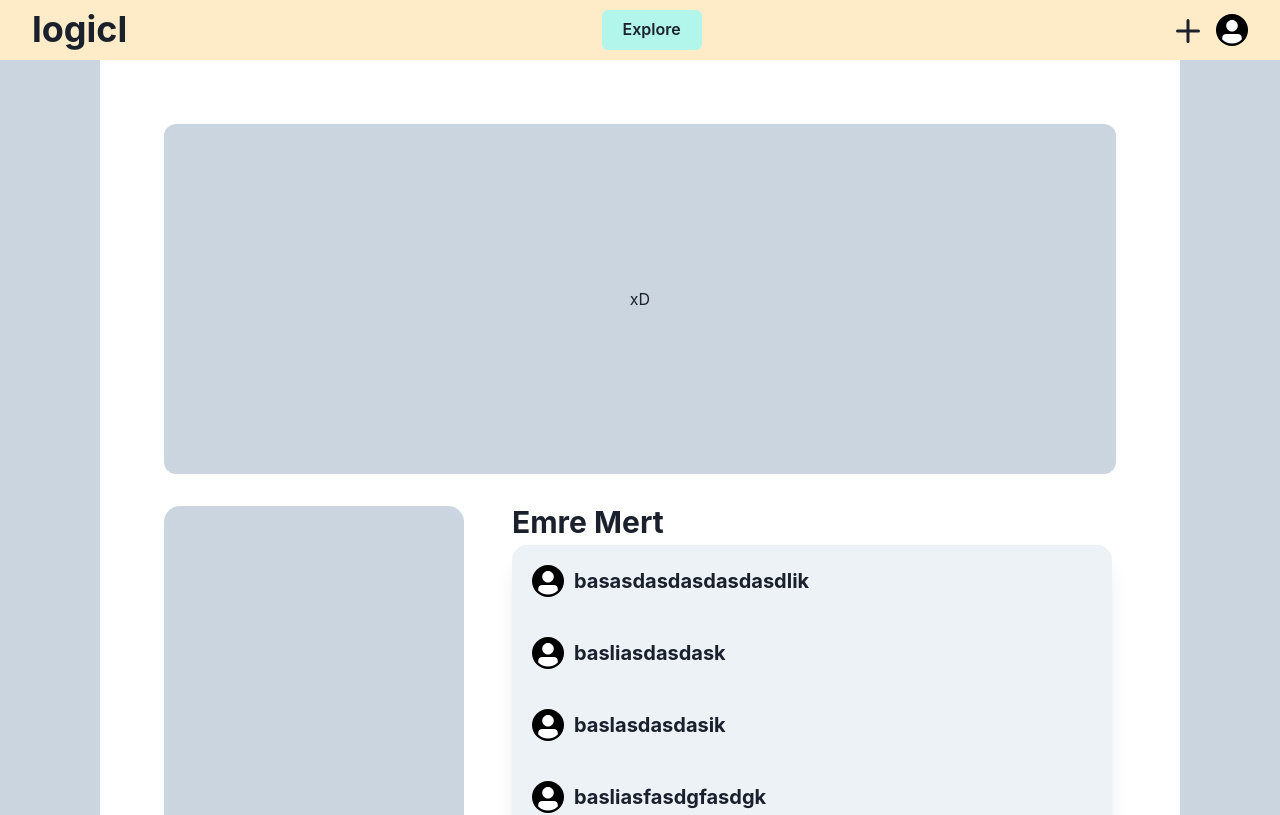
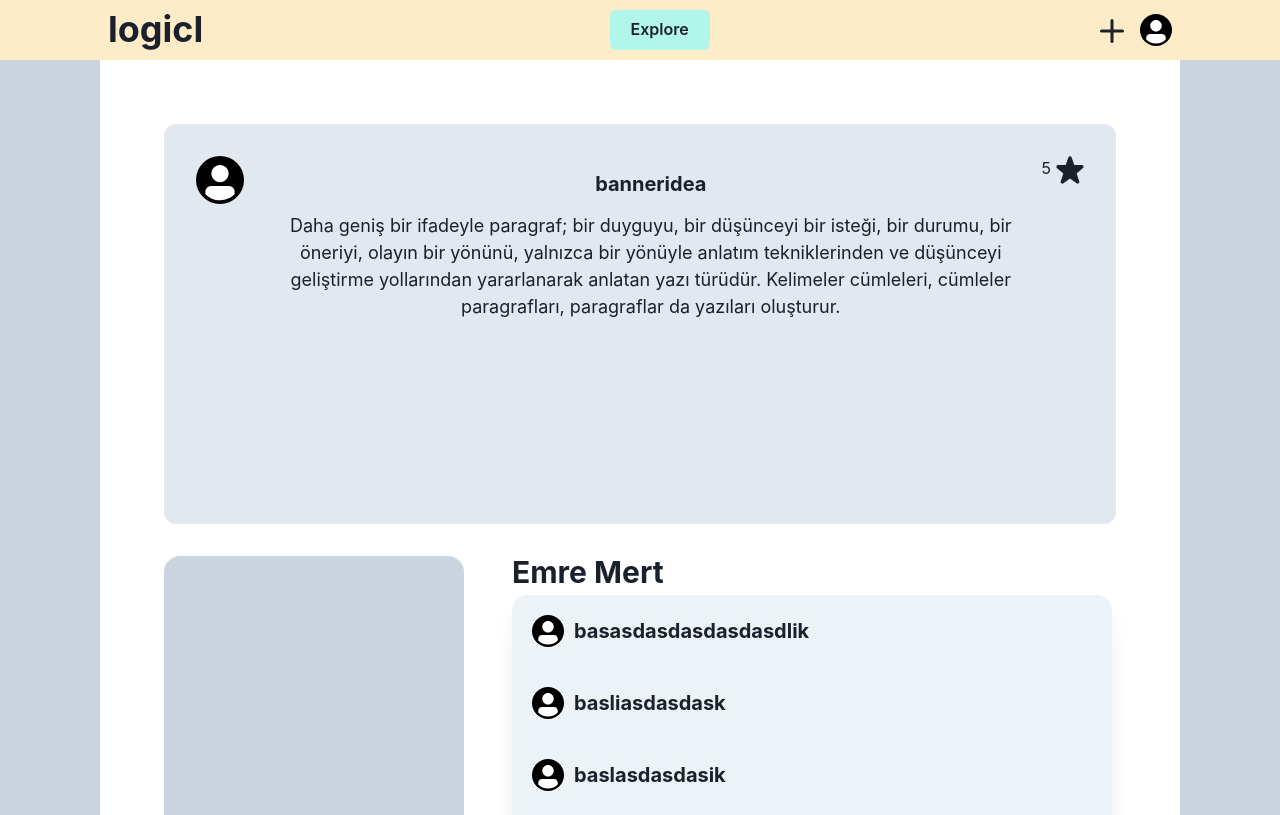
Before and after one commit to keremesen/logicl-poc, a React (Create React App) app: page / in a window 1280 px wide. Shown: the top 815 px of the page. Built offline with nearby package versions, Linux system fonts and the light colour scheme; no server answers.

Commit message:
added banner idea component and edited navbar

```diff
--- a/src/Pages/Main.js
+++ b/src/Pages/Main.js
@@ -1,6 +1,15 @@
-import { Flex, Text } from "@chakra-ui/react";
+import { Flex } from "@chakra-ui/react";
 import IdeaGroup from "../components/IdeaGroup";
 import Menu from "../components/Menu";
+import BannerIdea from "../components/BannerIdea";
+
+const bannerIdea = {
+  title: "banneridea",
+  avatar: "",
+  text:
+    "Daha geniş bir ifadeyle paragraf; bir duyguyu, bir düşünceyi bir isteği, bir durumu, bir öneriyi, olayın bir yönünü, yalnızca bir yönüyle anlatım tekniklerinden ve düşünceyi geliştirme yollarından yararlanarak anlatan yazı türüdür. Kelimeler cümleleri, cümleler paragrafları, paragraflar da yazıları oluşturur.",
+  rating: "5",
+};
 
 const ideas = [
   {
@@ -24,17 +33,7 @@ function Main() {
   return (
     <>
       <Flex w="1080px" h="100%" bgColor="#fff" p="64px" direction="column">
-        <Flex
-          w="100%"
-          h="350px"
-          bgColor="gray.300"
-          borderRadius="12px"
-          justify="center"
-          align="center"
-          textAlign="center"
-        >
-          <Text>xD</Text>
-        </Flex>
+        <BannerIdea idea={bannerIdea} />
         <Flex flexDirection="row">
           <Menu />
           <Flex flexDirection="column" marginLeft="48px">
--- /dev/null
+++ b/src/components/BannerIdea.js
@@ -0,0 +1,30 @@
+import { StarIcon } from "@chakra-ui/icons";
+import { Flex, Text, Heading, Avatar } from "@chakra-ui/react";
+
+const BannerIdea = ({idea}) => {
+  return (
+    <Flex
+      w="100%"
+      h="400px"
+      bgColor="gray.200"
+      borderRadius="12px"
+      _hover={{bg:'gray.300'}}
+      cursor="pointer"
+
+    >
+      <Flex width="100%" justifyContent="space-between" m="32px" textAlign="center">
+        <Avatar boxSize={12} bgColor="#000" src={idea.avatar} mr={4} />
+        <Flex direction="column" mt="16px">
+          <Heading size="md" mb="16px">{idea.title}</Heading>
+          <Text fontSize="lg">{idea.text}</Text>
+        </Flex>
+        <Flex >
+          <Text mr="5px">{idea.rating}</Text>
+          <StarIcon w={7} h={7} />
+        </Flex>
+      </Flex>
+    </Flex>
+  );
+};
+
+export default BannerIdea;
--- a/src/components/IdeaGroup.js
+++ b/src/components/IdeaGroup.js
@@ -16,6 +16,7 @@ const IdeaGroup = ({ title, list }) => {
         borderRadius="15px"
         transition="200ms ease-in-out"
         boxShadow="xl"
+        _hover={{bg:'gray.300'}}
       >
         {list.map((idea,index) => (
           <Flex
@@ -28,7 +29,7 @@ const IdeaGroup = ({ title, list }) => {
             m="5px"
             transition="200ms ease-in-out"
             cursor="pointer"
-            _hover={{ background: "gray.200" }}
+            _hover={{ background: "gray.100" }}
 
           >
             <Avatar boxSize={8} bgColor="#000" mr="10px" src={idea.avatar} />
--- a/src/components/NavBar.js
+++ b/src/components/NavBar.js
@@ -12,16 +12,22 @@ const NavBar = () => {
       h="60px"
       bgColor="#FEEBC8"
       align="center"
+      justifyContent="center"
+    >
+      <Flex
+      bgColor="#FEEBC8"
+      h="60px"
+      align="center"
       justify="space-between"
-      px="32px"
-    >
+      px="8px"
+      w="1080px">
         <Flex>
           <Heading>
-          <Link to="/">logicl</Link>
+            <Link to="/" style={{padding:'6px 16px 6px 0px'}}>logicl</Link>
           </Heading>
         </Flex>
         <Button backgroundColor="teal.100" w="100px">
-        <Link to="/explore">Explore</Link>
+          <Link to="/explore" style={{padding:"12px 22px"}}>Explore</Link>
         </Button>
         <Stack direction="row" spacing="16px" align="center">
           <Link to={auth.user ? "/share" : "/auth"}>
@@ -36,6 +42,7 @@ const NavBar = () => {
           </Link>
         </Stack>
       </Flex>
+    </Flex>
   );
 };
 
```
Also changed, not shown: 1 other file (tests, documents, lock files or other folders). Lines whose indentation alone changed are shown as unchanged.
